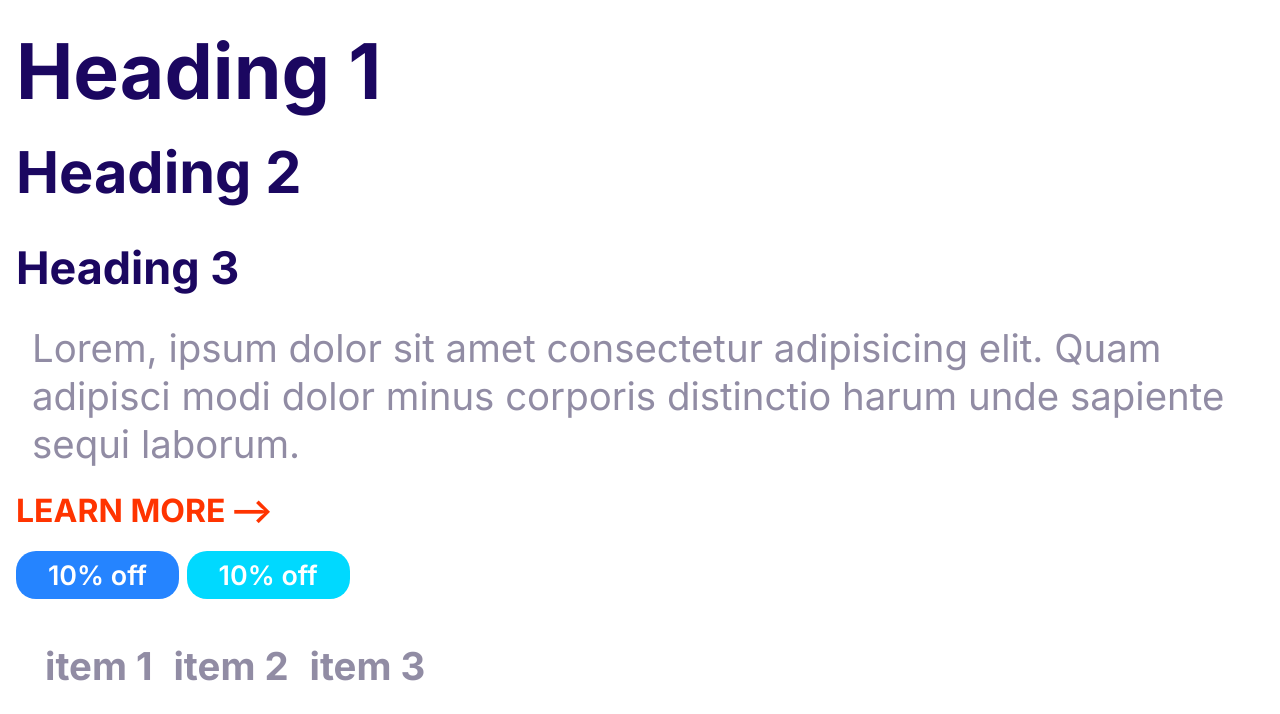
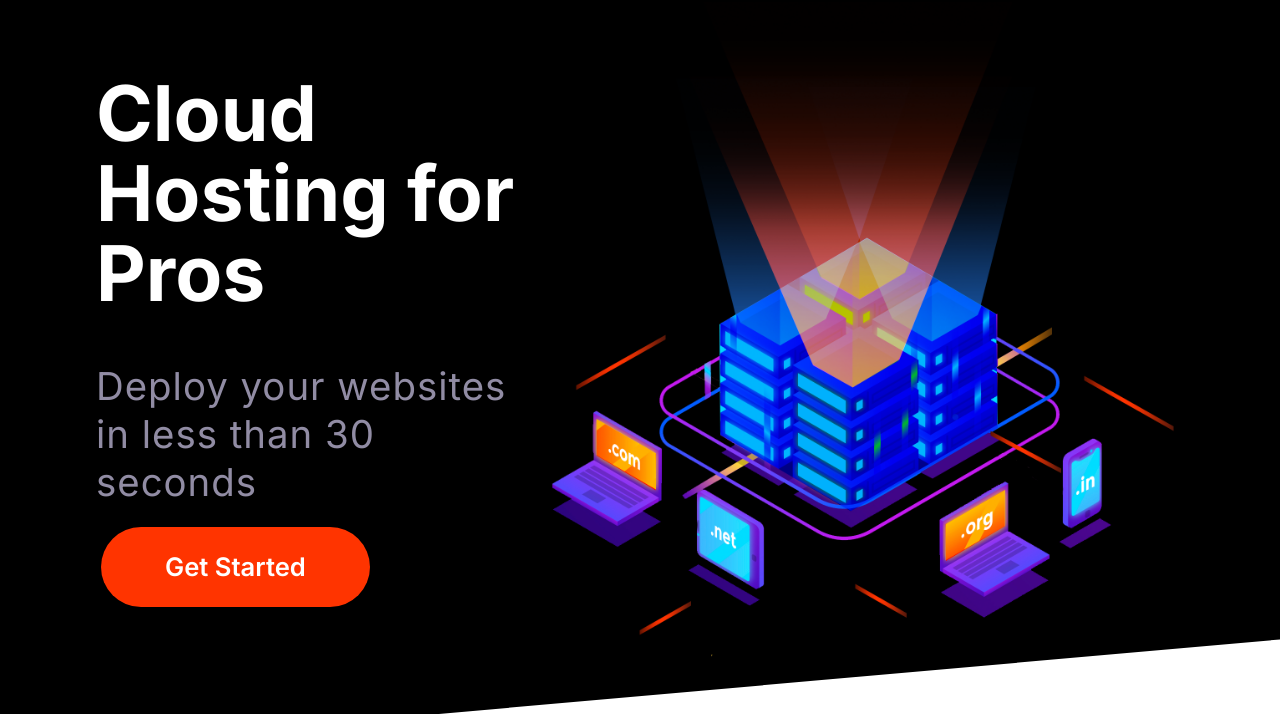
Before and after one commit to Asim925/Moshify, a plain HTML site: page index.html in a window 1280 px wide. Shown: the part 86-800 px from the top of the page. Drawn offline with Linux system fonts and the light colour scheme.

Commit message:
added the main conatiner

```diff
--- a/css/style.css
+++ b/css/style.css
@@ -10,6 +10,10 @@ html {
   font-size: 1.5rem;
   box-sizing: border-box;
 }
+
+/* :-webkit-scrollbar {
+  width: 0;
+} */
 
 @media screen and (min-width: 1250px) {
   html {
@@ -98,6 +102,63 @@ body {
 
   .nav-item {
     border: 0;
+  }
+}
+
+/* Hero */
+
+.hero {
+  background-color: black;
+  text-align: center;
+  padding: 0 3rem 3rem;
+  clip-path: polygon(0 0, 100% 0%, 100% 85%, 0 100%);
+}
+/* hero ___ content */
+.hero__heading {
+  padding: 1rem 0;
+  margin: 0;
+  line-height: 2rem;
+  color: white;
+}
+.hero__para {
+  letter-spacing: 1px;
+  padding-left: 0;
+  margin: 0;
+}
+
+.hero__btn {
+  margin: 0;
+  padding: 0.5rem 2rem;
+  font-size: 0.8rem;
+  margin-top: 1rem;
+  max-width: fit-content;
+}
+/*  hero__image */
+.hero__image {
+  width: 100%;
+  padding: 0 1rem 1rem 1rem;
+  margin-top: -1rem;
+}
+
+@media screen and (min-width: 768px) {
+  .hero {
+    display: flex;
+    justify-content: center;
+    align-items: center;
+  }
+  .hero__content {
+    text-align: left;
+    width: 50vw;
+  }
+  .hero__image {
+    padding: 0;
+    width: 50vw;
+  }
+}
+
+@media screen and (min-width: 1024px) {
+  .hero__heading {
+    line-height: 2.5rem;
   }
 }
 
@@ -344,7 +405,8 @@ a {
   color: lightgrey;
 }
 
-.btn-search {
+.btn-search,
+.hero__btn__style {
   margin: 5px;
   border-radius: 50px;
   background-color: var(--color-accent);
@@ -507,12 +569,12 @@ p {
   margin-bottom: 0.5rem;
 }
 
-.collapsible-arrow {
+.collapsible-easy {
   transform: rotate(-90deg);
   transition: transform 0.3s;
 }
 
-.collapsible-expanded .collapsible-arrow {
+.collapsible-expanded .collapsible-easy {
   transform: rotate(0);
 }
 
--- a/index.html
+++ b/index.html
@@ -30,13 +30,24 @@
         <use xlink:href="images/sprite.svg#menu"></use>
       </svg>
 
-      <!-- links of menu -->
+      <!-- ...links of menu -->
       <ul class="menu-list collapsible-content">
         <li class="nav-item"><a href="#">Head</a></li>
         <li class="nav-item"><a href="#">Body</a></li>
         <li class="nav-item"><a href="#">Foot</a></li>
       </ul>
     </nav>
+
+    <!-- Hero -->
+    <section class="hero">
+      <div class="hero__content">
+        <h1 class="hero__heading">Cloud Hosting for Pros</h1>
+        <p class="hero__para">Deploy your websites in less than 30 seconds</p>
+        <a class="hero__btn hero__btn__style" href="#">Get Started</a>
+      </div>
+
+      <img class="hero__image" src="images/banner.png" />
+    </section>
 
     <!-- Heading -->
     <h1>Heading 1</h1>
@@ -166,7 +177,7 @@
     <section class="collapsible collapsible-expanded">
       <header class="collapsible-header">
         <h2 class="collapsible-heading">Program</h2>
-        <svg class="icon-small collapsible-arrow">
+        <svg class="icon-small collapsible-easy">
           <use xlink:href="images/sprite.svg#easy"></use>
         </svg>
       </header>
@@ -176,6 +187,7 @@
       </div>
     </section>
 
+    <!-- javaScript -->
     <script src="js/main.js"></script>
   </body>
 </html>
```
Also changed, not shown: images/banner.png (added), js/main.js (line endings or trailing spaces).
